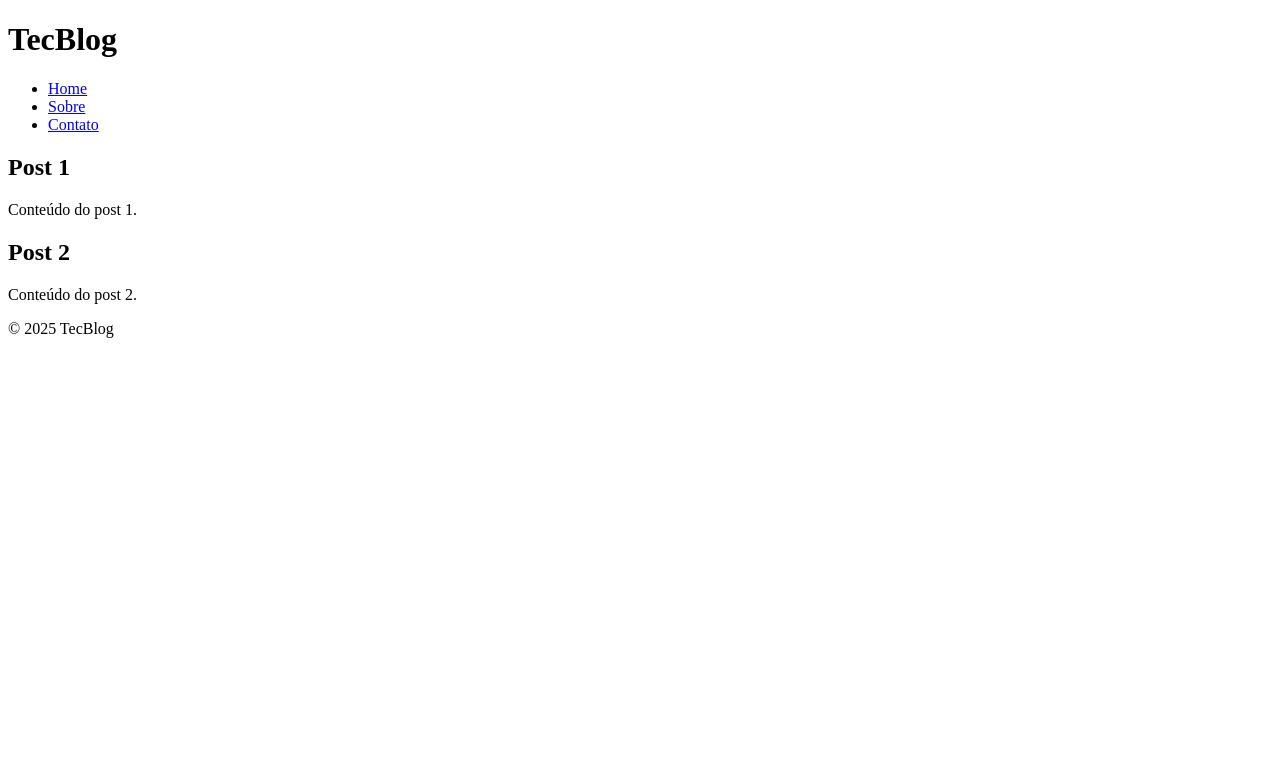
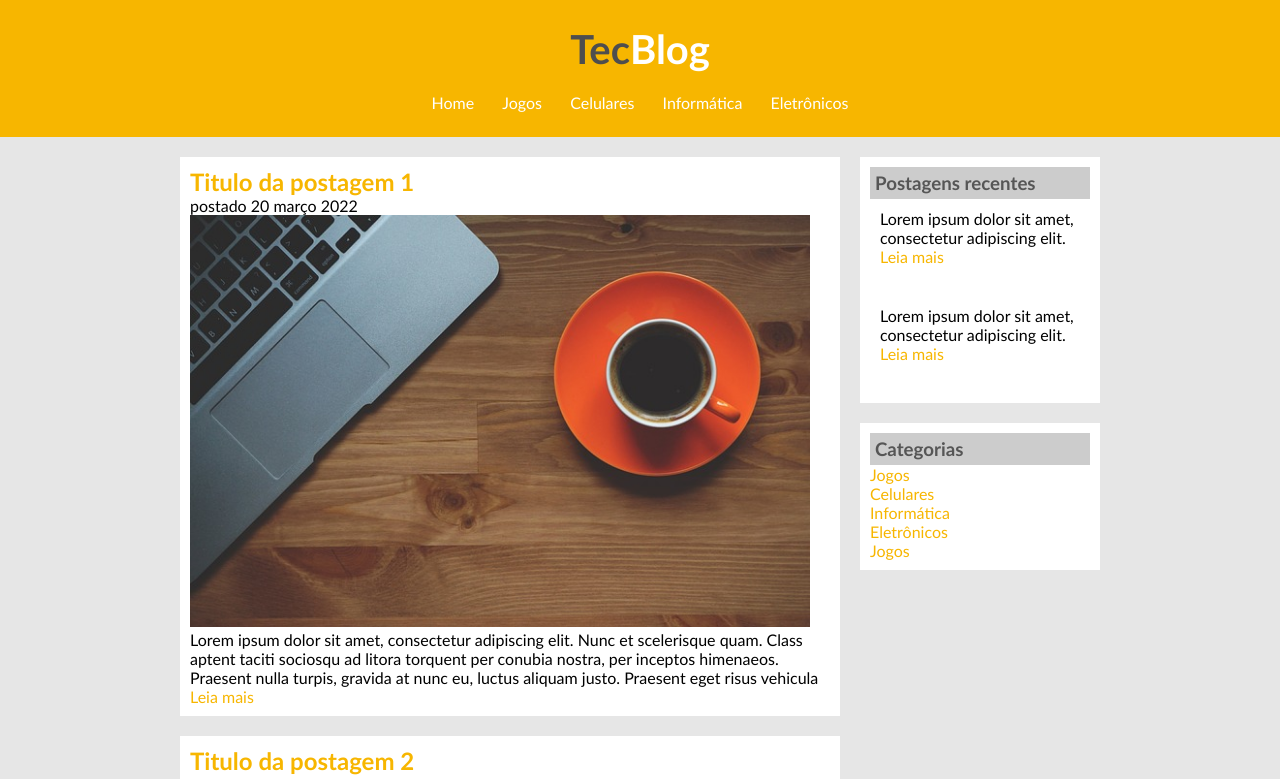
Before and after one commit to Carloscodev/Projeto-TecBlog, a plain HTML site: page index.html in a window 1280 px wide. Shown: the top 779 px of the page. Drawn offline with Linux system fonts and the light colour scheme.

Commit message:
Add files via upload

```diff
--- a/index.html
+++ b/index.html
@@ -1,37 +1,91 @@
 <!DOCTYPE html>
-<html lang="pt-br">
+<html>
 <head>
-<meta charset="UTF-8" />
-<meta http-equiv="X-UA-Compatible" content="IE=edge" />
-<meta name="viewport" content="width=device-width, initial-scale=1.0" />
-<title>TecBlog</title>
-<link rel="stylesheet" href="styles.css" />
+	<title>TecBlog - O seu Blog de tecnologia</title>
+	<meta charset="utf-8">
+	<link rel="stylesheet" type="text/css" href="css/estilo.css">
 </head>
 <body>
-  <header>
-    <h1>TecBlog</h1>
-    <nav>
-      <ul>
-        <li><a href="#">Home</a></li>
-        <li><a href="#">Sobre</a></li>
-        <li><a href="#">Contato</a></li>
-      </ul>
-    </nav>
-  </header>
-  <main>
-    <section>
-      <article>
-        <h2>Post 1</h2>
-        <p>Conteúdo do post 1.</p>
-      </article>
-      <article>
-        <h2>Post 2</h2>
-        <p>Conteúdo do post 2.</p>
-      </article>
-    </section>
-  </main>
-  <footer>
-    <p>&copy; 2025 TecBlog</p>
-  </footer>
+
+	<div id="area-cabecalho">
+
+		<div id="area-logo">
+			<h1>Tec<span class="branco">Blog</span></h1>
+		</div>
+		<div id="area-menu">
+			<a href="index.html">Home</a>
+			<a href="jogos.html">Jogos</a>
+			<a href="celulares.html">Celulares</a>
+			<a href="informatica.html">Informática</a>
+			<a href="eletronicos.html">Eletrônicos</a>
+		</div>
+
+	</div>
+
+	<div id="area-principal">
+
+		<div id="area-postagens">
+
+			<!-- abertura postagem -->
+			<div class="postagem">
+				<h2>Titulo da postagem 1</h2>
+				<span class="data-postagem">postado 20 março 2022</span>
+				<img width="620px" src="imagens/imagem1.jpg">
+				<p>
+					Lorem ipsum dolor sit amet, consectetur adipiscing elit. Nunc et scelerisque quam. Class aptent taciti sociosqu ad litora torquent per conubia nostra, per inceptos himenaeos. Praesent nulla turpis, gravida at nunc eu, luctus aliquam justo. Praesent eget risus vehicula
+				</p>
+				<a href="">Leia mais</a>
+			</div><!--// fechamento postagem -->
+
+			<!-- abertura postagem -->
+			<div class="postagem">
+				<h2>Titulo da postagem 2</h2>
+				<span class="data-postagem">postado 10 março 2022</span>
+				<img width="620px" src="imagens/imagem2.jpg">
+				<p>
+					Lorem ipsum dolor sit amet, consectetur adipiscing elit. Nunc et scelerisque quam. Class aptent taciti sociosqu ad litora torquent per conubia nostra, per inceptos himenaeos. Praesent nulla turpis, gravida at nunc eu, luctus aliquam justo. Praesent eget risus vehicula
+				</p>
+				<a href="">Leia mais</a>
+			</div><!--// fechamento postagem -->
+
+		</div>
+		<div id="area-lateral">
+
+
+			<div class="conteudo-lateral">
+				<h3>Postagens recentes</h3>
+
+				<div class="postagem-lateral">
+					<p>Lorem ipsum dolor sit amet, consectetur adipiscing elit.</p>
+					<a href="">Leia mais</a>
+				</div>
+
+				<div class="postagem-lateral" style="border-bottom: none;">
+					<p>Lorem ipsum dolor sit amet, consectetur adipiscing elit.</p>
+					<a href="">Leia mais</a>
+				</div>
+
+			</div>
+
+			<div class="conteudo-lateral">
+				<h3>Categorias</h3>
+
+				<a href="">Jogos</a><br>
+				<a href="">Celulares</a><br>
+				<a href="">Informática</a><br>
+				<a href="">Eletrônicos</a><br>
+				<a href="">Jogos</a><br>
+
+			</div>
+
+
+		</div>
+
+		<div id="rodape">
+			Todos os direitos reservados
+		</div>
+
+	</div>
+
 </body>
 </html>
```
